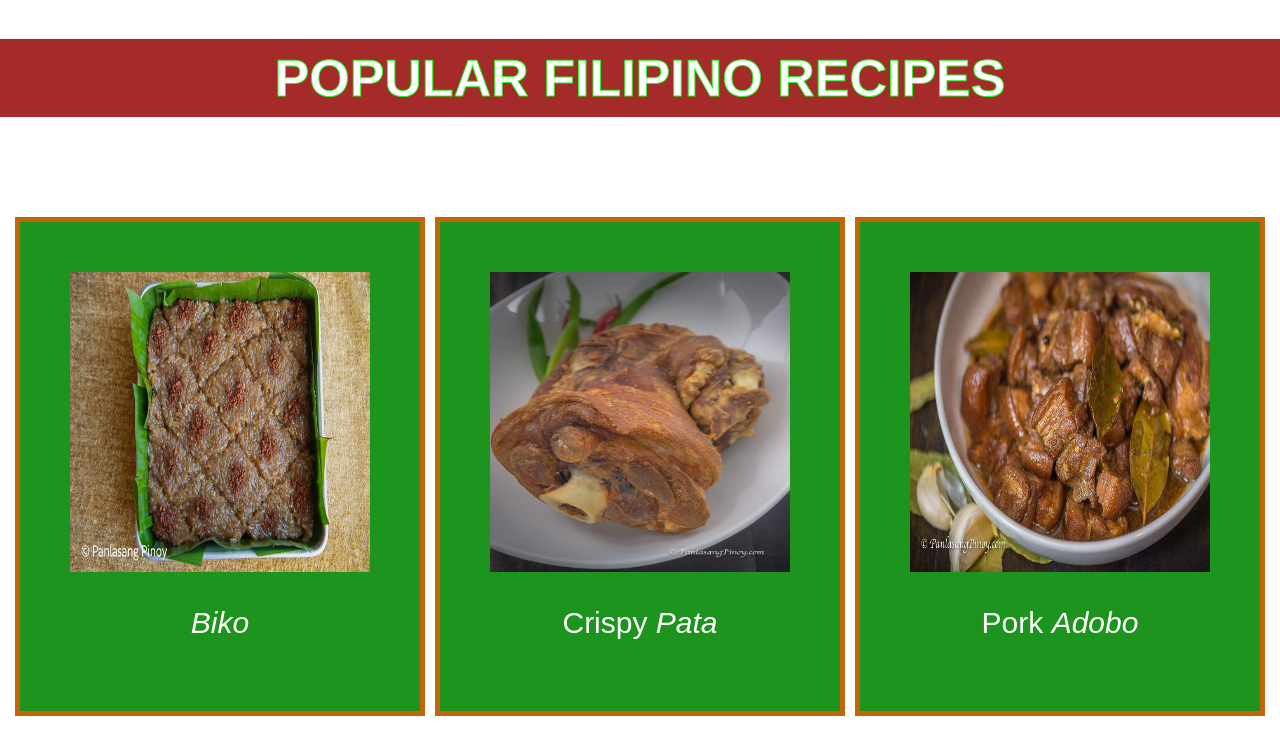
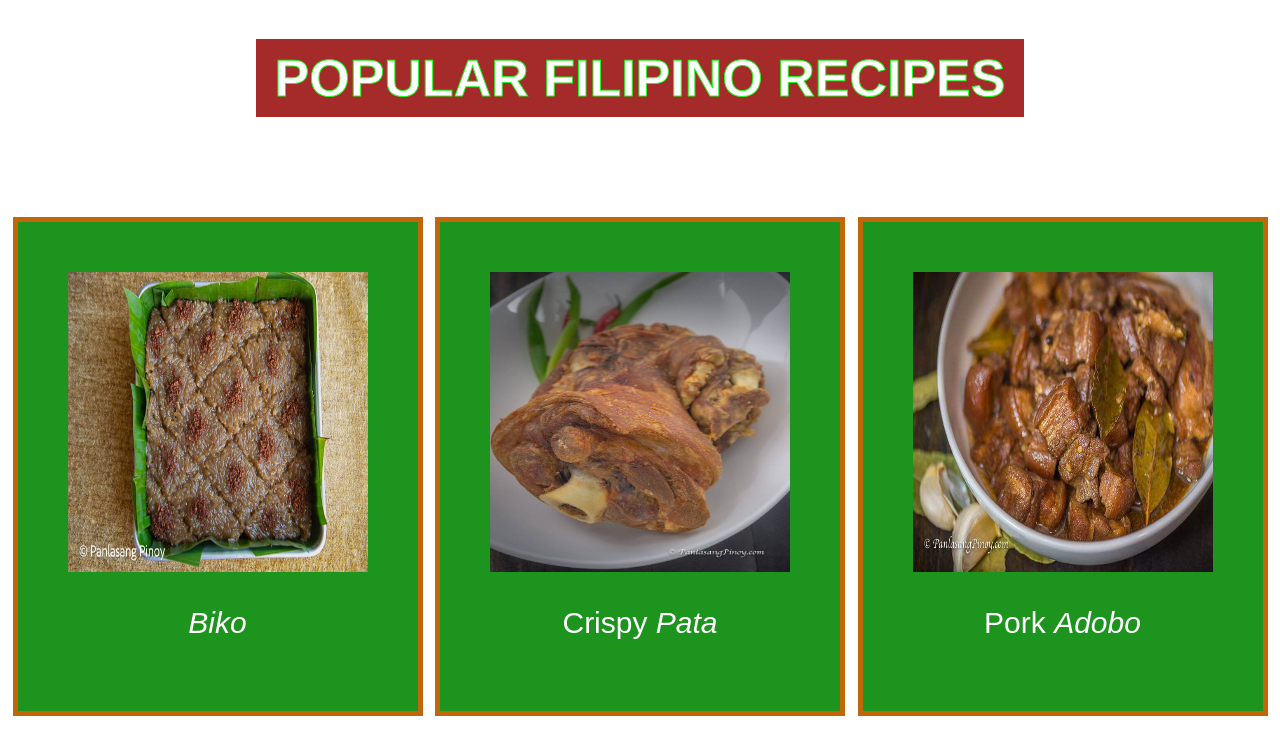
Before and after one commit to Jo-mart31/Odin_Recipe, a plain HTML site: page index.html in a window 1280 px wide. Shown: the part 128-864 px from the top of the page. Drawn offline with Linux system fonts and the light colour scheme.

Commit message:
Change the container width of h1

```diff
--- a/index.css
+++ b/index.css
@@ -8,6 +8,8 @@ body {
 
 .heading {
     background-color: brown;
+    width: 60%;
+    margin: 0 auto;
 }
 
 h1 {
@@ -42,8 +44,11 @@ img.odin {
 .biko, .crispy-pata, .pork-adobo {
     background-color: rgb(29, 148, 29);
     padding: 50px;
-    margin: auto;
+    margin: 0 auto;
     border: 5px solid #c36609;
+}
+div.crispy-pata {
+    margin: 0 10px;
 }
 
 a {
```
